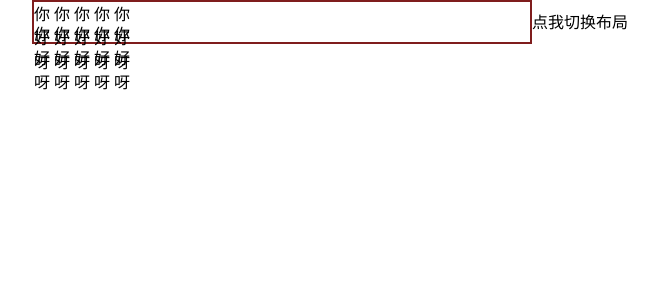
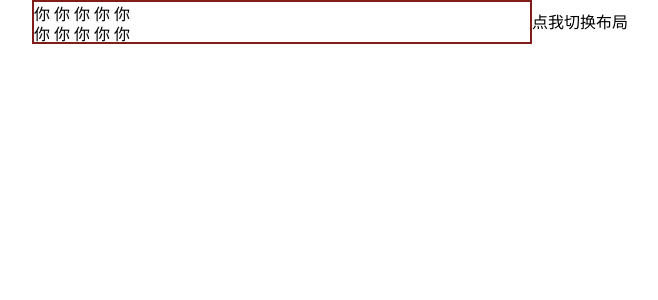
Before and after one commit to hanzhenfang/vite-vue-ts, a Vue app: page / in a window 1280 px wide. Shown: the top 300 px of the page, without its empty margins (310-968 px from the left). Built offline with nearby package versions, Linux system fonts and the light colour scheme.

Commit message:
add 你好

```diff
--- a/src/App.vue
+++ b/src/App.vue
@@ -48,7 +48,7 @@ function testClick() {
   <div class="w-[500px] border-red-900 border-[2px] hover:translate-x-[10px]">
     <div :style="testWrapper">
       <div :style="divStyle" class="h-[20px]" v-for="item in 10">
-        <div>你好呀</div>
+        <div>你</div>
       </div>
     </div>
   </div>
```
